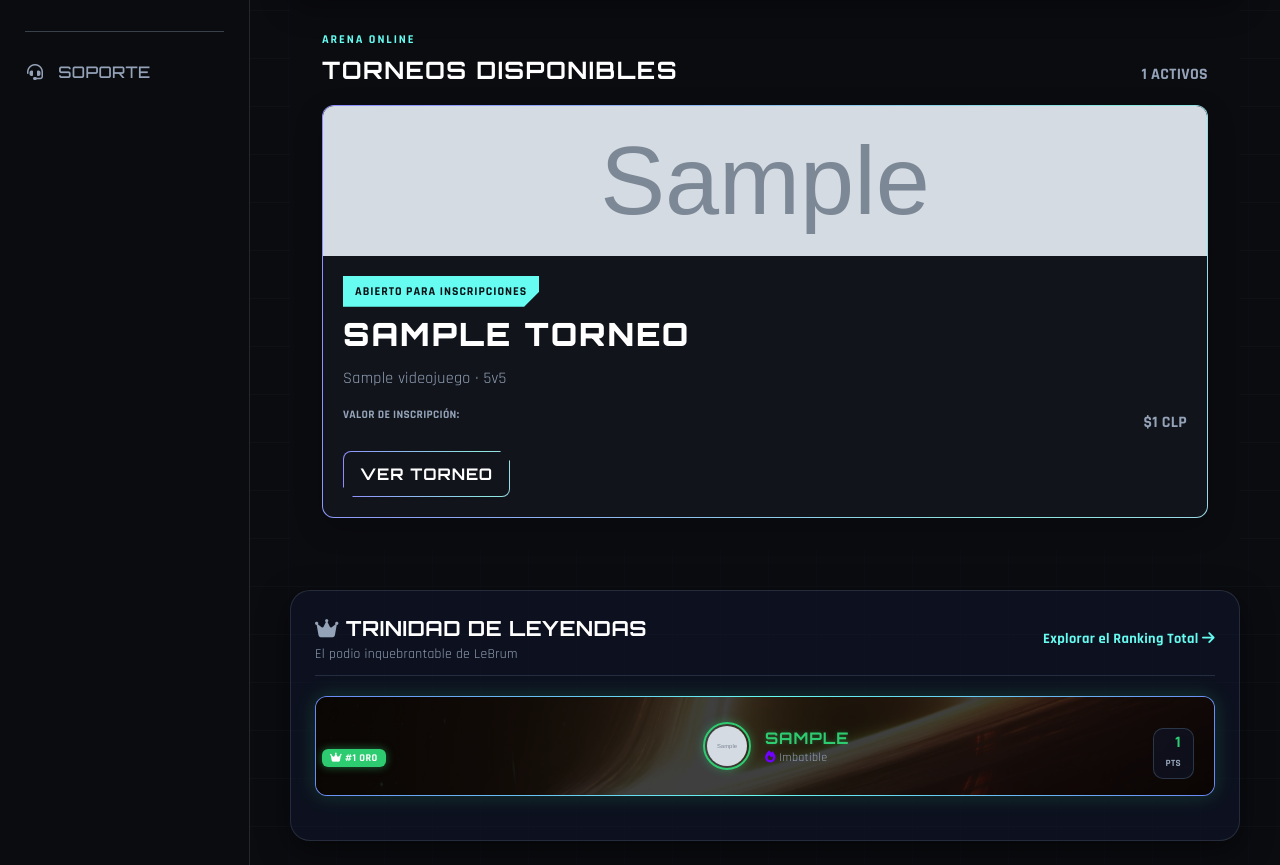
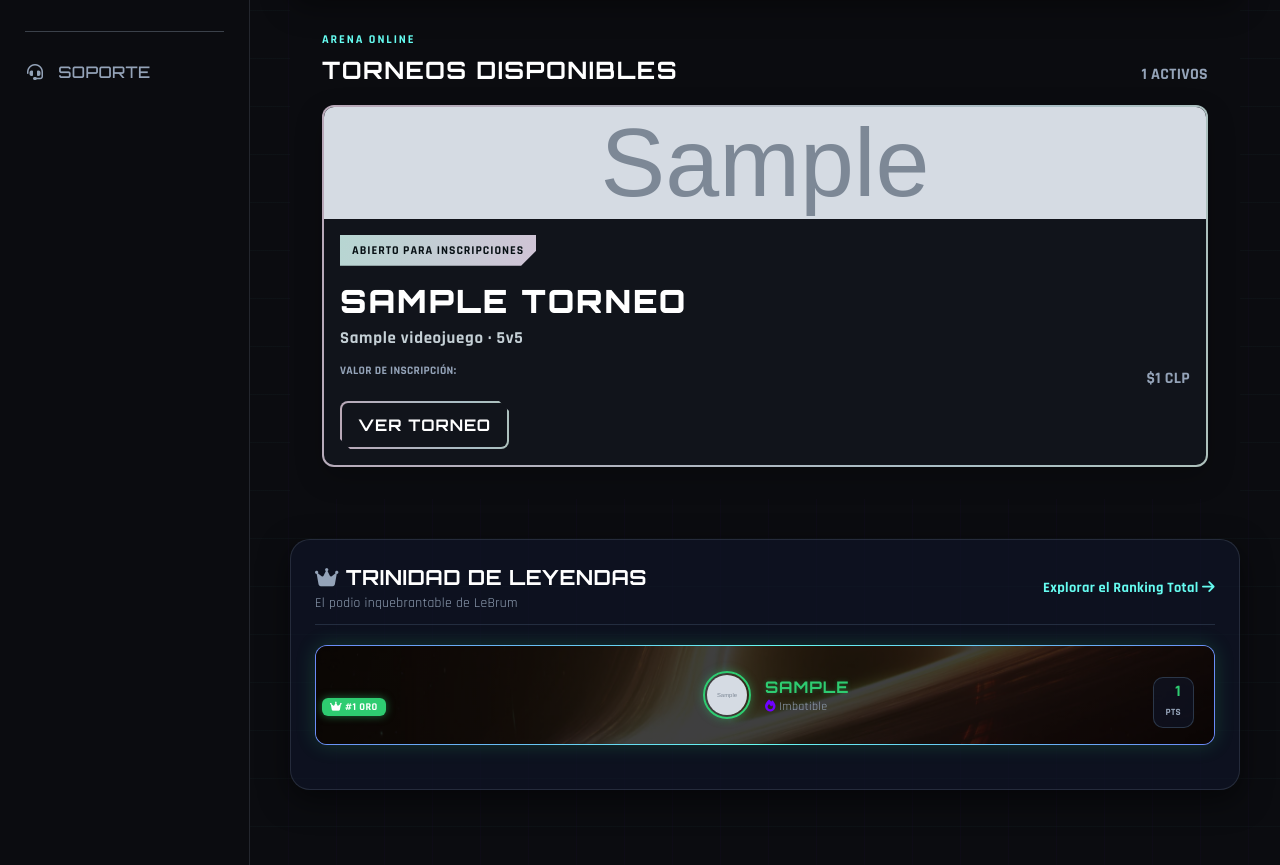
Before and after one commit to pablo2112321/LeBrum, a Django app: page / in a window 1280 px wide. Shown: the part 566-1431 px from the top of the page. Run offline with Django 5.2, Linux system fonts and the light colour scheme; tables that the repository leaves empty hold one stand-in row (values such as "Sample post"); grey boxes marked "Sample" are stand-in pictures.

Commit message:
Update cyberpunk_override.css with new styles and optimizations

```diff
--- a/static/css/cyberpunk_override.css
+++ b/static/css/cyberpunk_override.css
@@ -294,47 +294,74 @@ a,
 .cyber-tournament-card {
     border-radius: 12px !important;
     clip-path: none !important;
-    margin: 0 auto !important;
-    max-width: 900px !important;
+    margin: 0 !important;
+    max-width: none !important;
     overflow: hidden !important;
     width: 100% !important;
 }
 
 .cyber-tournament-card.border-rgb-animado {
-    --tournament-chroma: linear-gradient(
+    --tournament-soft-rgb: linear-gradient(
         105deg,
-        #8e8cff,
-        #8de8e0,
-        #c5a4ff,
-        #8e8cff
+        #b9a8b8,
+        #a9bec5,
+        #b7c6aa,
+        #c5b4a5,
+        #b9a8b8
     );
-    animation: tournament-border-flow 12s ease-in-out infinite !important;
-    background-image: linear-gradient(var(--tactical-panel), var(--tactical-panel)), var(--tournament-chroma) !important;
+    animation: tournament-border-flow 18s ease-in-out infinite !important;
+    background-image: linear-gradient(var(--tactical-panel), var(--tactical-panel)), var(--tournament-soft-rgb) !important;
+    border: 2px solid transparent !important;
     border-radius: 12px !important;
     background-clip: padding-box, border-box !important;
-    background-size: 100% 100%, 260% 100% !important;
+    background-size: 100% 100%, 320% 100% !important;
     overflow: hidden !important;
+}
+
+.cyber-tournament-card .cyber-game-cover {
+    height: 112px !important;
+}
+
+.cyber-tournament-card .cyber-tournament-body {
+    padding: 16px !important;
 }
 
 .cyber-tournament-card .cyber-tournament-body h3 {
     font-size: clamp(1.45rem, 3vw, 2rem) !important;
     font-weight: 800 !important;
     line-height: 1.1;
+    margin: 18px 0 6px !important;
+}
+
+.cyber-tournament-card .cyber-tournament-meta {
+    margin: 12px 0 !important;
 }
 
 .cyber-tournament-card .cyber-status {
-    background: var(--tactical-cyan) !important;
+    background: linear-gradient(105deg, #b7d6d2, #d2c2d6, #b7d6d2) !important;
+    background-size: 220% 100% !important;
     border: 0 !important;
+    box-shadow: 0 4px 12px rgba(183, 214, 210, .16) !important;
     color: #071014 !important;
     font-weight: 800 !important;
     padding: 8px 12px !important;
+    position: relative;
+    animation: tournament-badge-flow 8s ease-in-out infinite;
+}
+
+.cyber-tournament-card .cyber-tournament-body > p {
+    color: #c5d0d6 !important;
+    font-size: 1.05rem !important;
+    font-weight: 700 !important;
+    letter-spacing: .04em;
+    margin: 8px 0 14px !important;
 }
 
 .cyber-tournament-card .cyber-card-action {
-    background-image: linear-gradient(var(--tactical-panel), var(--tactical-panel)), var(--tournament-chroma) !important;
+    background-image: linear-gradient(var(--tactical-panel), var(--tactical-panel)), var(--tournament-soft-rgb) !important;
     background-clip: padding-box, border-box !important;
-    background-size: 100% 100%, 260% 100% !important;
-    border: 1px solid transparent !important;
+    background-size: 100% 100%, 320% 100% !important;
+    border: 2px solid transparent !important;
     border-radius: 8px !important;
     transition: all 0.3s ease !important;
 }
@@ -342,8 +369,8 @@ a,
 .cyber-tournament-card .cyber-card-action:hover {
     animation: tournament-border-flow 4s ease-in-out infinite !important;
     box-shadow:
-        0 0 12px rgba(102, 252, 241, .28),
-        0 0 16px rgba(142, 140, 255, .24) !important;
+        0 0 12px rgba(169, 190, 197, .25),
+        0 0 16px rgba(197, 180, 165, .2) !important;
     transform: scale(1.05) !important;
 }
 
@@ -412,6 +439,11 @@ a,
 @keyframes tournament-border-flow {
     0%, 100% { background-position: 0 0, 0% 50%; }
     50% { background-position: 0 0, 100% 50%; }
+}
+
+@keyframes tournament-badge-flow {
+    0%, 100% { background-position: 0% 50%; }
+    50% { background-position: 100% 50%; }
 }
 
 .cyber-card::after,
```
